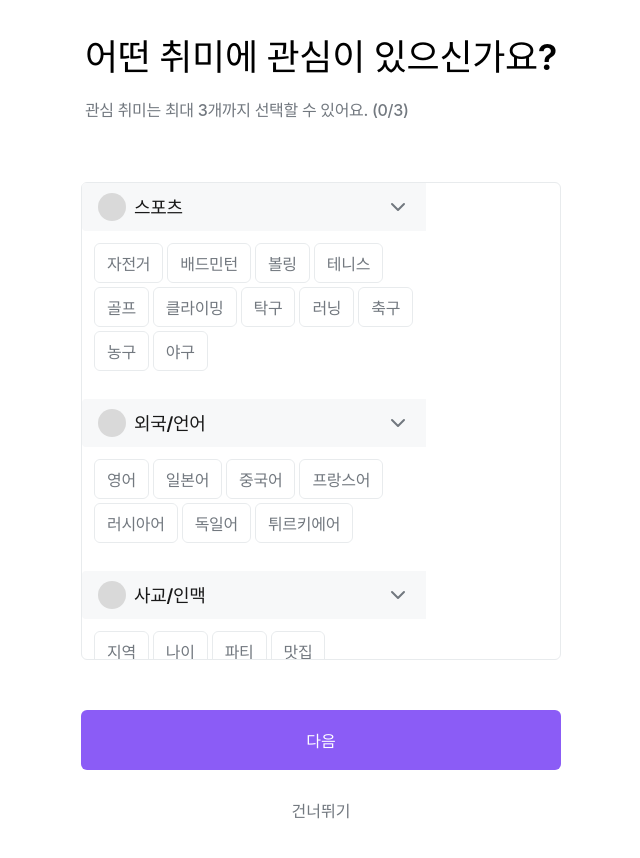
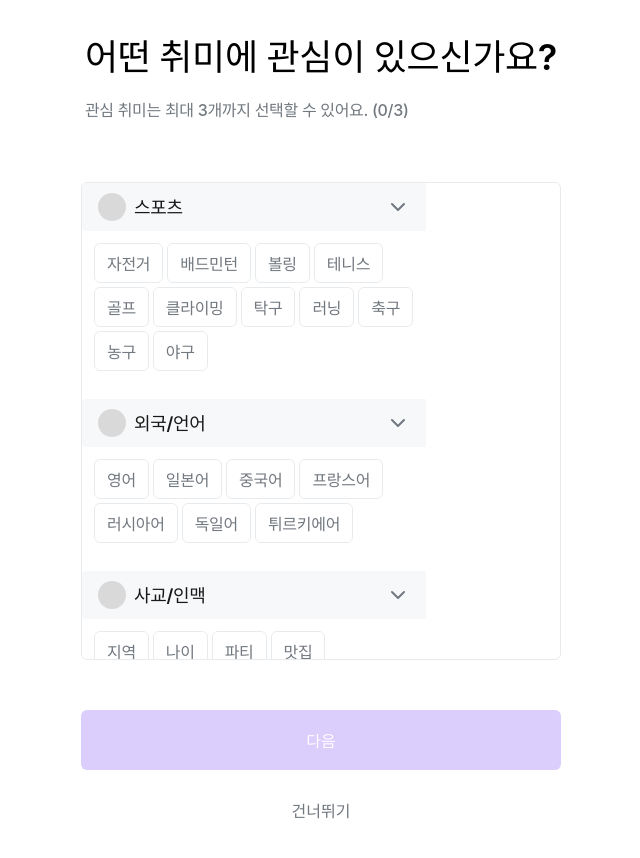
Before and after one commit to kelvin3476/Flobby, a React (Vite) app: page /signup/hobby in a window 1280 px wide. Shown: the top 858 px of the page, without its empty margins (319-959 px from the left). Built offline with nearby package versions, Linux system fonts and the light colour scheme.

Commit message:
Refactor: 퍼블리싱 수정사항 반영 완료

```diff
--- a/src/pages/signup/SelectHobbies.tsx
+++ b/src/pages/signup/SelectHobbies.tsx
@@ -6,58 +6,56 @@ import Header from '../../components/login/Header';
 import '../../styles/signup/SelectHobbies.scss';
 import Button from '../../components/button/Button';
 
+
 const SelectHobbies = () => {
+  const { selectedHobbies, addHobby, removeHobby, hobbyCount,hideHobbyList,setHideHobbyList } = useHobbyStore();
   const navigate = useNavigate();
-  const { selectedHobbies, addHobby, removeHobby, hobbyCount } =
-    useHobbyStore();
-
-  const sports = [
-    '자전거',
-    '배드민턴',
-    '볼링',
-    '테니스',
-    '골프',
-    '클라이밍',
-    '탁구',
-    '러닝',
-    '축구',
-    '농구',
-    '야구',
-  ];
-  const languages = [
-    '영어',
-    '일본어',
-    '중국어',
-    '프랑스어',
-    '러시아어',
-    '독일어',
-    '튀르키에어',
-  ];
-  const network = ['지역', '나이', '파티', '맛집'];
-
-  const categoryData = [
-    { category: '스포츠', items: sports },
-    { category: '외국/언어', items: languages },
-    { category: '사교/인맥', items: network },
-    { category: '사교/인맥', items: network },
+  const CATEGORY_DATA = [
+    {
+      category: '스포츠',
+      items: ['자전거', '배드민턴', '볼링', '테니스', '골프', '클라이밍', '탁구', '러닝', '축구', '농구', '야구'],
+    },
+    {
+      category: '외국/언어',
+      items: ['영어', '일본어', '중국어', '프랑스어', '러시아어', '독일어', '튀르키에어'],
+    },
+    {
+      category: '사교/인맥',
+      items: ['지역', '나이', '파티', '맛집'],
+    },
   ];
 
-  const handleOnChange = (el: string) => {
-    addHobby(el);
-  };
+  const toggleHobbyListVisibility = (index:number) =>{
+    setHideHobbyList(index);
+  }
 
-  const deleteHobby = (el: string) => {
-    removeHobby(el);
-  };
+  const selectHobbyToggle = (hobby : string) =>{
+    selectedHobbies.includes(hobby) ? removeHobby(hobby) : addHobby(hobby);
+  }
+
+  const isHobbyListHidden = (index: number) => hideHobbyList.includes(index);
+
+  const isNextButtonDisabled = hobbyCount === 0;
+
+  //선택된 취미를 렌더링
+  const renderSelectedHobbies = ()=> {
+    return (<div className="selected-box">
+          <ul>
+            {selectedHobbies.map((el, idx) => (
+                <li key={idx}>
+                  <span className="text"> {el} </span>
+                  <span className="delete" onClick={() => removeHobby(el)}></span>
+                </li>
+            ))}
+          </ul>
+        </div>
+    )};
 
   return (
     <div className="hobby-container">
       <div className="hobby-title">
-        <Header
-          className="Header"
-          headerTitle="어떤 취미에 관심이 있으신가요?"
-        />
-        <span className={hobbyCount == 3 ? 'max' : ''}>
+        <Header className="Header" headerTitle="어떤 취미에 관심이 있으신가요?"/>
+        <span className={hobbyCount === 3  ? 'max' : ''}>
           관심 취미는 최대 3개까지 선택할 수 있어요. ({hobbyCount}/3)
         </span>
       </div>
@@ -66,32 +64,29 @@ const SelectHobbies = () => {
         {/*취미 카테고리, 리스트*/}
         <div className="hobby">
           <div className="category">
-            {categoryData.map((categoryObj, index) => (
+            {CATEGORY_DATA.map((categoryObj, index) => (
                 <div key={index}>
                   <div className="title">
                     <span className="circle"></span>
                     <span className="text">{categoryObj.category}</span>
                     <button
-                    className="hide"
-                    onClick={() => console.log(index)} //todo
+                        className={isHobbyListHidden(index)? 'hide' : 'show'}
+                        onClick={() => toggleHobbyListVisibility(index)}
                     ></button>
                   </div>
-                <ul className="hobby-ul">
-                  {categoryObj.items.map((el, idx) => (
+                  <ul className={`hobby-ul ${isHobbyListHidden(index)? 'hide' : ''}`}>
+                      {categoryObj.items.map((item, idx) => (
                           <li key={idx}>
                             <label
-                        htmlFor={el}
-                        className={
-                          selectedHobbies.includes(el) ? 'checked' : ''
-                        }
-                      >
-                        {el}
+                                htmlFor={item}
+                                className={selectedHobbies.includes(item) ? 'checked' : ''}>
+                              {item}
                             </label>
                             <input
-                        id={el}
+                                id={item}
                                 type="checkbox"
-                        checked={selectedHobbies.includes(el)}
-                        onChange={() => handleOnChange(el)}
+                                checked={selectedHobbies.includes(item)}
+                                onChange={() => selectHobbyToggle(item)}
                             />
                           </li>
                       ))}
@@ -101,14 +96,13 @@ const SelectHobbies = () => {
           </div>
 
           {/*선택된 취미*/}
+          {renderSelectedHobbies()}
           <div className="selected-box">
             <ul>
-              {selectedHobbies.map((el, idx) => (
+              {selectedHobbies.map((hobby, idx) => (
                 <li key={idx}>
-                  <span className="text"> {el} </span>
-                  <span
-                    className="delete"
-                    onClick={() => deleteHobby(el)}
+                  <span className="text"> {hobby} </span>
+                  <span className="delete" onClick={() => removeHobby(hobby)}
                   ></span>
                 </li>
               ))}
@@ -117,9 +111,9 @@ const SelectHobbies = () => {
         </div>
         <div className="buttons">
           <Button
-            className="next"
+              className={isNextButtonDisabled ? 'next disable' : 'next'}
               title="다음"
-            onClick={() => navigate('/next')}
+              onClick={() => !isNextButtonDisabled && navigate('/next')}
           />
           <Button
             className="skip"
@@ -132,4 +126,5 @@ const SelectHobbies = () => {
   );
 };
 
+
 export default SelectHobbies;
--- a/src/store/signup/useHobbyStore.tsx
+++ b/src/store/signup/useHobbyStore.tsx
@@ -3,13 +3,16 @@ import { create } from 'zustand';
 interface HobbyStore {
   selectedHobbies: string[];
   hobbyCount: number;
+  hideHobbyList: number[];
   addHobby: (hobby: string) => void;
   removeHobby: (hobby: string) => void;
+  setHideHobbyList: (index: number) => void;
 }
 
 const useHobbyStore = create<HobbyStore>(set => ({
   selectedHobbies: [],
   hobbyCount: 0,
+  hideHobbyList:[],
   addHobby: hobby => set(state => {
       // hobbyCount가 3 이상이면 추가하지 않음
       if (state.hobbyCount >= 3 || state.selectedHobbies.includes(hobby)) {
@@ -20,8 +23,7 @@ const useHobbyStore = create<HobbyStore>(set => ({
           hobbyCount: state.hobbyCount + 1, // hobbyCount 증가
       };
     }),
-  removeHobby: hobby =>
-    set(state => {
+  removeHobby: hobby => set(state => {
       const updatedHobbies = state.selectedHobbies.filter(
         item => item !== hobby,
       );
@@ -30,6 +32,14 @@ const useHobbyStore = create<HobbyStore>(set => ({
         hobbyCount: state.hobbyCount - 1,
       };
     }),
+    setHideHobbyList : index => set(state=> {
+        if(state.hideHobbyList.includes(index)){
+            return {hideHobbyList : state.hideHobbyList.filter((prev) => prev !=index)}
+        }
+        return {
+            hideHobbyList: [...state.hideHobbyList, index]
+        };
+    }),
 }));
 
 export default useHobbyStore;
--- a/src/styles/signup/SelectHobbies.scss
+++ b/src/styles/signup/SelectHobbies.scss
@@ -107,16 +107,24 @@ main {
         width: 24px;
         height: 24px;
         position: relative;
+
+      }
+
+      button.show {
         transform: rotate(-180deg);
+        background-image: url("../../assets/svg/signup/signup_arrow.svg");
+      }
+
+      button.hide {
         background-image: url("../../assets/svg/signup/signup_arrow.svg");
       }
     }
 
     .hobby-ul {
       width: 328px;
-      display: flex;
       padding: 0 4px 0 12px;
       gap: 4px;
+      display: flex;
       flex-wrap: wrap;
       margin: 12px 0 28px 0;
 
@@ -151,6 +159,10 @@ main {
         color: #764BF6;
         background: #F1EDFE;
       }
+    }
+
+    ul.hide {
+      display: none;
     }
   }
 
@@ -214,6 +226,11 @@ main {
     font-weight: 400;
     color: #fff;
   }
+
+  .disable {
+    opacity: 0.3;
+    cursor: default;
+  }
 }
 
 
--- a/src/styles/signup/SuccessSignUp.scss
+++ b/src/styles/signup/SuccessSignUp.scss
@@ -4,12 +4,12 @@
   align-items: center;
   width: 100%;
   height: 100%;
-  gap: 48px;
+  gap: 60px;
 
   .signup-title {
     display: flex;
     flex-direction: column;
-    gap: 12px;
+    gap: 16px;
 
     .Header {
       font-size: 36px;
@@ -21,7 +21,7 @@
 
     > span {
       color: #72787F;
-      font-size: 14px;
+      font-size: 16px;
       font-style: normal;
       font-weight: 500;
       line-height: 150%;
@@ -40,6 +40,11 @@
       background: #764BF6;
       color: #fff;
       border: none;
+      font-size: 16px;
+      font-style: normal;
+      font-weight: 400;
+      line-height: 150%;
+      letter-spacing: -0.3px;
     }
 
 }
```
Lines whose indentation alone changed are shown as unchanged.
